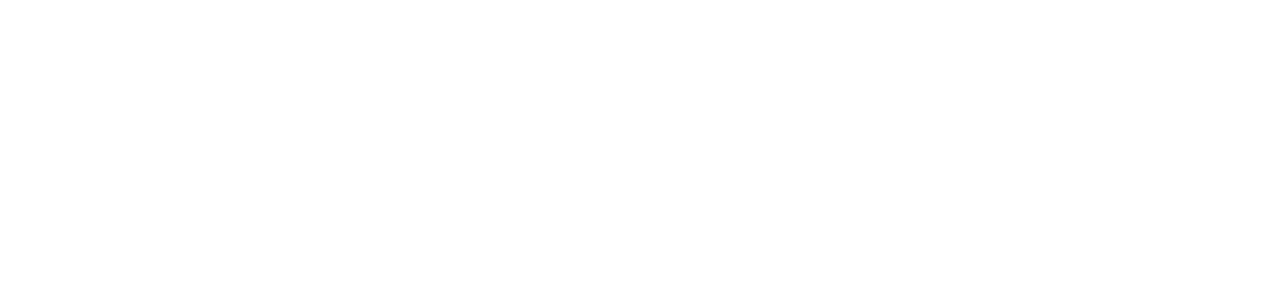
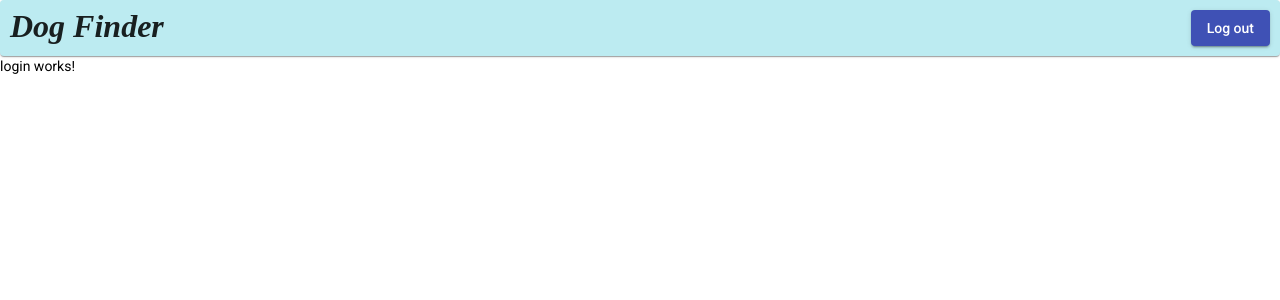
Before and after one commit to Jeaksen/Lost-Dog-Found-Dog, an Angular app in the folder Frontend/FrontendApp/: page /login in a window 1280 px wide. Before the commit this address led to /. Shown: the top 300 px of the page. Built offline with nearby package versions, Linux system fonts and the light colour scheme.

Commit message:
Top bar styling, initial packages

```diff
--- a/Frontend/FrontendApp/angular.json
+++ b/Frontend/FrontendApp/angular.json
@@ -31,6 +31,7 @@
               "src/assets"
             ],
             "styles": [
+              "./node_modules/@angular/material/prebuilt-themes/indigo-pink.css",
               "src/styles.css"
             ],
             "scripts": []
@@ -94,6 +95,7 @@
               "src/assets"
             ],
             "styles": [
+              "./node_modules/@angular/material/prebuilt-themes/indigo-pink.css",
               "src/styles.css"
             ],
             "scripts": []
--- a/Frontend/FrontendApp/package.json
+++ b/Frontend/FrontendApp/package.json
@@ -12,10 +12,12 @@
   "private": true,
   "dependencies": {
     "@angular/animations": "~11.2.5",
+    "@angular/cdk": "^11.2.4",
     "@angular/common": "~11.2.5",
     "@angular/compiler": "~11.2.5",
     "@angular/core": "~11.2.5",
     "@angular/forms": "~11.2.5",
+    "@angular/material": "^11.2.4",
     "@angular/platform-browser": "~11.2.5",
     "@angular/platform-browser-dynamic": "~11.2.5",
     "@angular/router": "~11.2.5",
--- /dev/null
+++ b/Frontend/FrontendApp/src/app/Components/home-page/home-page.component.html
@@ -0,0 +1 @@
+<p>home-page works!</p>
--- /dev/null
+++ b/Frontend/FrontendApp/src/app/Components/home-page/home-page.component.ts
@@ -0,0 +1,15 @@
+import { Component, OnInit } from '@angular/core';
+
+@Component({
+  selector: 'app-home-page',
+  templateUrl: './home-page.component.html',
+  styleUrls: ['./home-page.component.css']
+})
+export class HomePageComponent implements OnInit {
+
+  constructor() { }
+
+  ngOnInit(): void {
+  }
+
+}
--- a/Frontend/FrontendApp/src/app/app-routing.module.ts
+++ b/Frontend/FrontendApp/src/app/app-routing.module.ts
@@ -1,7 +1,15 @@
 import { NgModule } from '@angular/core';
 import { RouterModule, Routes } from '@angular/router';
+import { RegisterLostDogComponent } from './Components/register-lost-dog/register-lost-dog.component';
+import { HomePageComponent } from './Components/home-page/home-page.component';
+import { LoginComponent } from './Components/login/login.component';
 
-const routes: Routes = [];
+const routes: Routes = [
+  { path: '', redirectTo: '/login', pathMatch: 'full' },
+  { path: 'login', component: LoginComponent },
+  { path: 'home', component: HomePageComponent },
+  { path: 'register-lost-dog', component: RegisterLostDogComponent }
+];
 
 @NgModule({
   imports: [RouterModule.forRoot(routes)],
--- a/Frontend/FrontendApp/src/app/app.component.css
+++ b/Frontend/FrontendApp/src/app/app.component.css
@@ -0,0 +1,16 @@
+.card-container {
+    padding: 10px;
+    display:flex;
+    justify-content: space-between;
+    background-color:rgb(188, 235, 241) !important;
+}
+
+
+.title {
+    font-size: xx-large;
+    font-family:'Times New Roman', Times, serif;
+    font-style: italic;
+    font-weight: 900;
+    text-align: center;
+    padding-top: 6px;
+}
--- a/Frontend/FrontendApp/src/app/app.component.html
+++ b/Frontend/FrontendApp/src/app/app.component.html
@@ -1 +1,8 @@
+<mat-card class="card-container">
+    <label class="title">Dog Finder</label>
+    <span flex></span>
+    <button mat-raised-button color="primary" >Log out</button>
+
+</mat-card>
+
 <router-outlet></router-outlet>
--- a/Frontend/FrontendApp/src/index.html
+++ b/Frontend/FrontendApp/src/index.html
@@ -5,8 +5,11 @@
   <title>Dog Finder</title>
   <base href="/">
   <meta name="viewport" content="width=device-width, initial-scale=1">
+  <link rel="preconnect" href="https://fonts.gstatic.com">
+  <link href="https://fonts.googleapis.com/css2?family=Roboto:wght@300;400;500&display=swap" rel="stylesheet">
+  <link href="https://fonts.googleapis.com/icon?family=Material+Icons" rel="stylesheet">
 </head>
-<body>
+<body class="mat-typography">
   <app-root></app-root>
 </body>
 </html>
--- a/Frontend/FrontendApp/src/styles.css
+++ b/Frontend/FrontendApp/src/styles.css
@@ -1 +1,4 @@
 /* You can add global styles to this file, and also import other style files */
+
+html, body { height: 100%; }
+body { margin: 0; font-family: Roboto, "Helvetica Neue", sans-serif; }
```
Also changed, not shown: Frontend/FrontendApp/src/app/app.module.ts (+18 -3 lines), Frontend/FrontendApp/src/app/Components/home-page/home-page.component.css (added), 2 other files (tests, documents, lock files or other folders).
